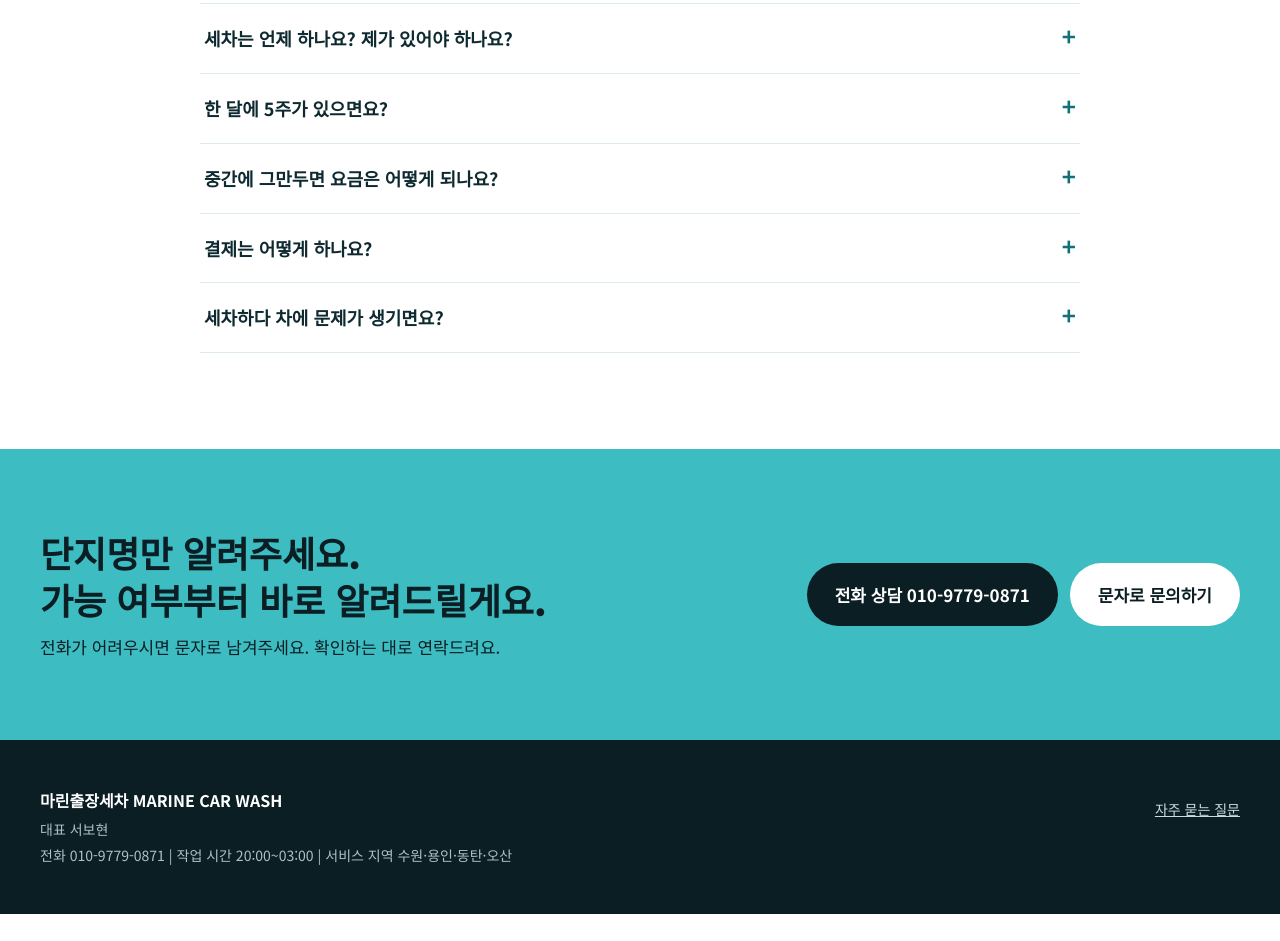
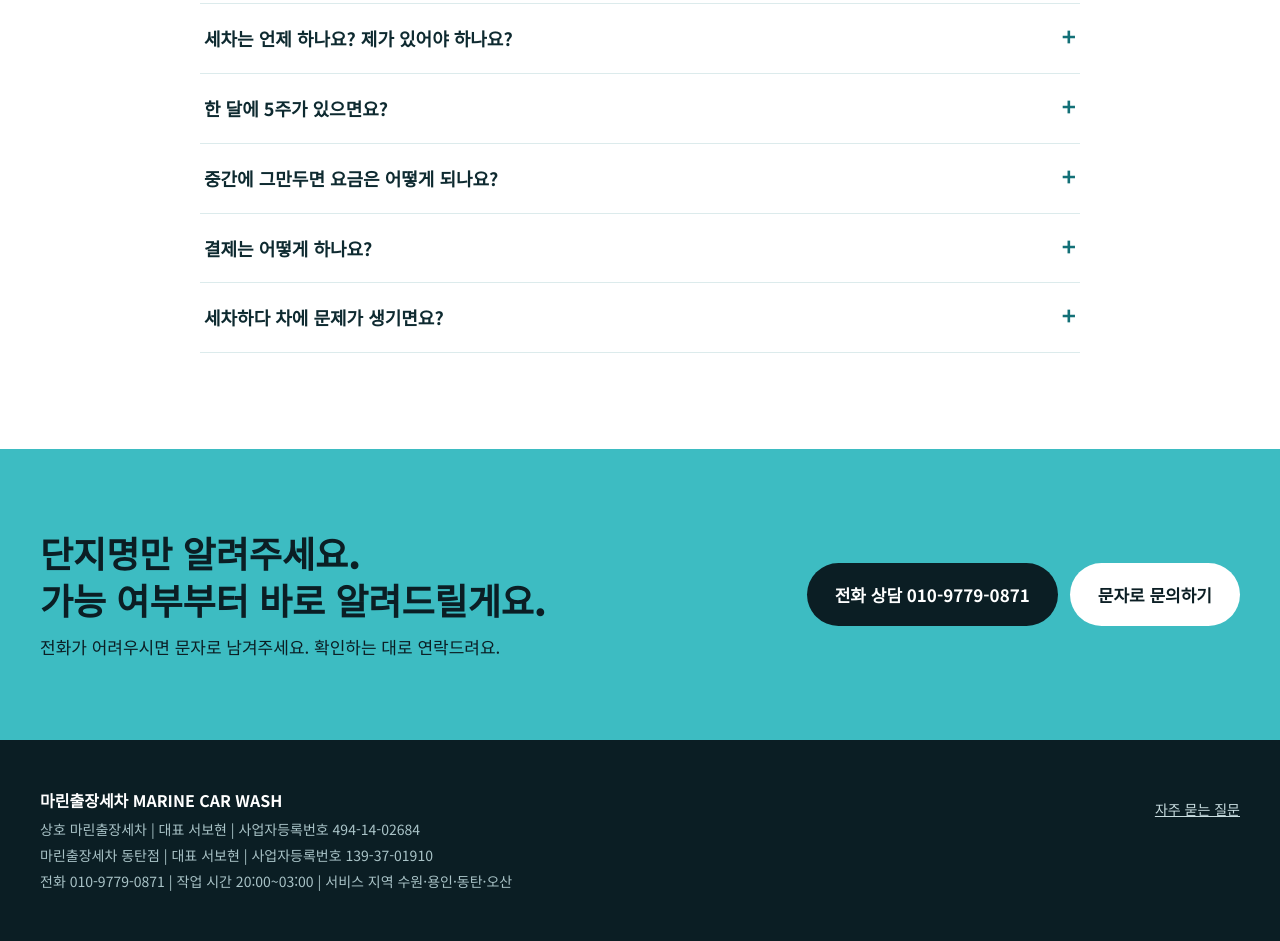
Before and after one commit to beatlelife/marine-carwash, a plain HTML site: page index.html in a window 1280 px wide. Shown: the part 5991-6932 px from the top of the page. Before the commit the page ends 6905 px from the top, so only its background shows below. Drawn offline with Linux system fonts and the light colour scheme.

Commit message:
푸터에 본점·동탄점 사업자등록번호 추가
Co-Authored-By: Claude Opus 5.5 <noreply@anthropic.com>
Claude-Session: https://claude.ai/code/session_012HV7MP2vWMAZDQRWznapX7

```diff
--- a/index.html
+++ b/index.html
@@ -294,7 +294,8 @@ html{scroll-behavior:smooth;scroll-padding-top:80px}
   <div style="max-width: 1200px; margin: 0 auto; padding: 48px 24px; display: flex; flex-wrap: wrap; gap: 24px; justify-content: space-between">
     <div style="display: flex; flex-direction: column; gap: 4px">
       <strong style="color: #ffffff; font-size: 16px">마린출장세차 MARINE CAR WASH</strong>
-      <span>대표 서보현</span>
+      <span>상호 마린출장세차 | 대표 서보현 | 사업자등록번호 494-14-02684</span>
+      <span>마린출장세차 동탄점 | 대표 서보현 | 사업자등록번호 139-37-01910</span>
       <span>전화 010-9779-0871 | 작업 시간 20:00~03:00 | 서비스 지역 수원·용인·동탄·오산</span>
     </div>
     <div style="display: flex; flex-wrap: wrap; gap: 16px; align-items: flex-start">
```
